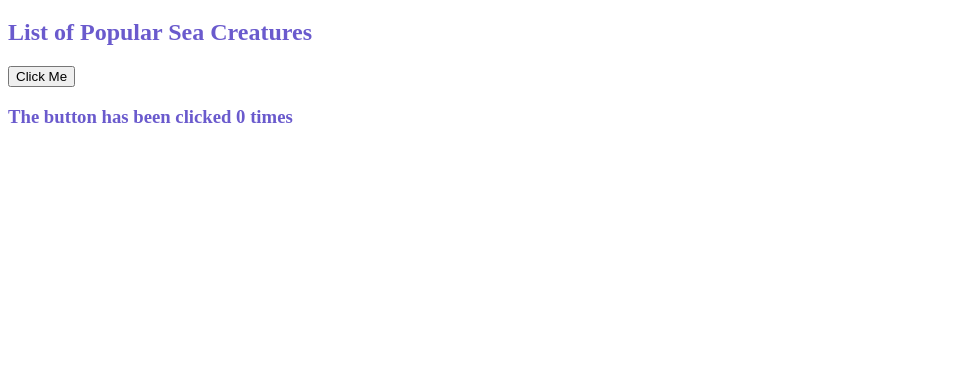
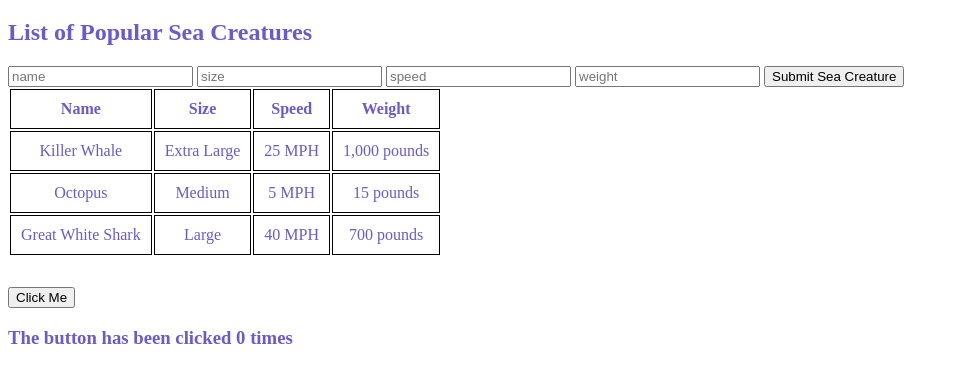
Before and after one commit to gvorvik/kochab-jquery-sea-creatures, a plain HTML site: page index.html in a window 1280 px wide. Shown: the part 61-444 px from the top of the page, without its empty margins (0-959 px from the left). Drawn offline with Linux system fonts and the light colour scheme.

Commit message:
Add fish to table via jquery

```diff
--- a/index.html
+++ b/index.html
@@ -12,5 +12,40 @@
 <body>
     <h1>Sea Creatures</h1>
     <h2>List of Popular Sea Creatures</h2>
+    <input type="text" placeholder="name" id="creatureNameInput">
+    <input type="text" placeholder="size" id="creatureSizeInput">
+    <input type="text" placeholder="speed" id="creatureSpeedInput">
+    <input type="number" placeholder="weight" id="creatureWeightInput">
+    <button id="submitButton">Submit Sea Creature</button>
+    <table id="tableOfFish">
+        <thead>
+            <tr>
+                <th>Name</th>
+                <th>Size</th>
+                <th>Speed</th>
+                <th>Weight</th>
+            </tr>
+        </thead>
+        <tbody id="tableBody">
+            <tr>
+                <td>Killer Whale</td>
+                <td>Extra Large</td>
+                <td>25 MPH</td>
+                <td>1,000 pounds</td>
+            </tr>
+            <tr>
+                <td>Octopus</td>
+                <td>Medium</td>
+                <td>5 MPH</td>
+                <td>15 pounds</tr>
+            </tr>
+            <tr>
+                <td>Great White Shark</td>
+                <td>Large</td>
+                <td>40 MPH</td>
+                <td>700 pounds</td>
+            </tr>
+        </tbody>
+    </table>
 </body>
 </html>
--- a/script.js
+++ b/script.js
@@ -16,12 +16,21 @@ $(document).ready(onReady);
 let counter = 0;
 
 function onReady() {
-    $('body').append(`<button>Click Me</button>`);
+    $('body').append(`<button class="block" id='countingButton'>Click Me</button>`);
     $('body').append(`<h3 id='buttonCounter'>The button has been clicked ${counter} times</h3>`);
-    $('button').on('click', clickHandler);
+    $('#countingButton').on('click', clickHandler);
+    $('#submitButton').on('click', addNewCreature);
 }
 
 function clickHandler() {
     counter ++;
     $('#buttonCounter').text(`The button has been clicked ${counter} times`);
 }
+
+function addNewCreature() {
+    let name = $('#creatureNameInput').val();
+    let size = $('#creatureSizeInput').val();
+    let speed = $('#creatureSpeedInput').val();
+    let weight = $('#creatureWeightInput').val();
+    $("#tableBody").prepend(`<tr><td>${name}</td><td>${size}</td><td>${speed}</td><td>${weight} pounds</td></tr>`);
+}
--- a/style.css
+++ b/style.css
@@ -1,3 +1,18 @@
 body {
     color: slateblue;
 }
+
+.block {
+    display: block;
+    margin-top: 30px;
+}
+
+td {
+    text-align: center;
+}
+
+td, th {
+    padding: 10px;
+    border: 1px solid black;
+    border-spacing: 0;
+}
```
